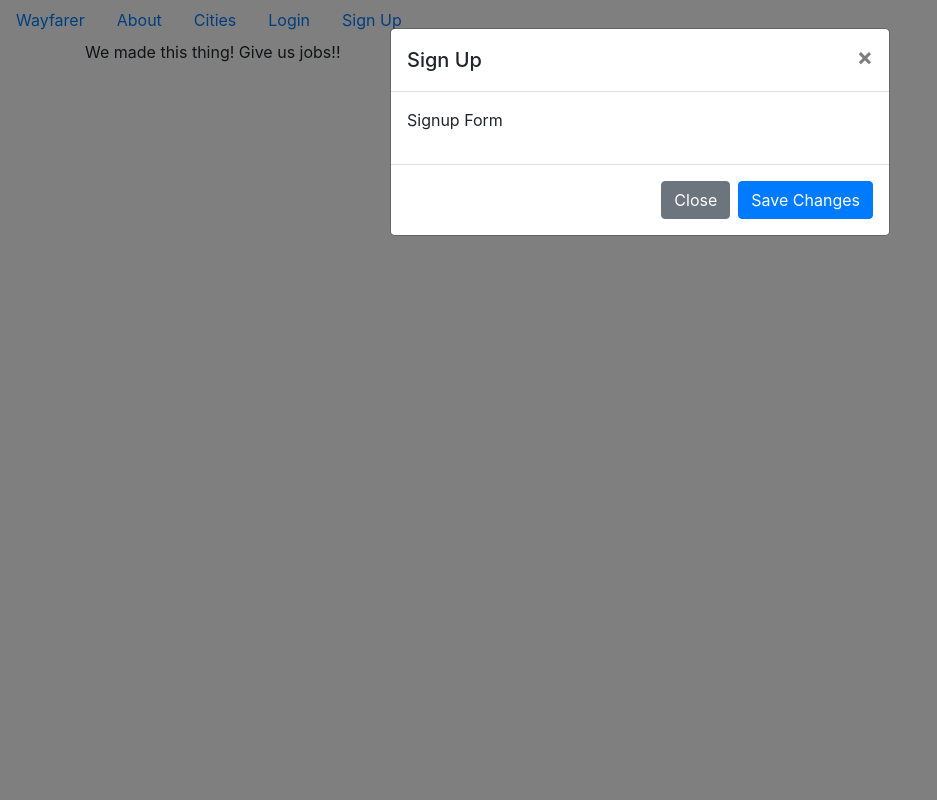
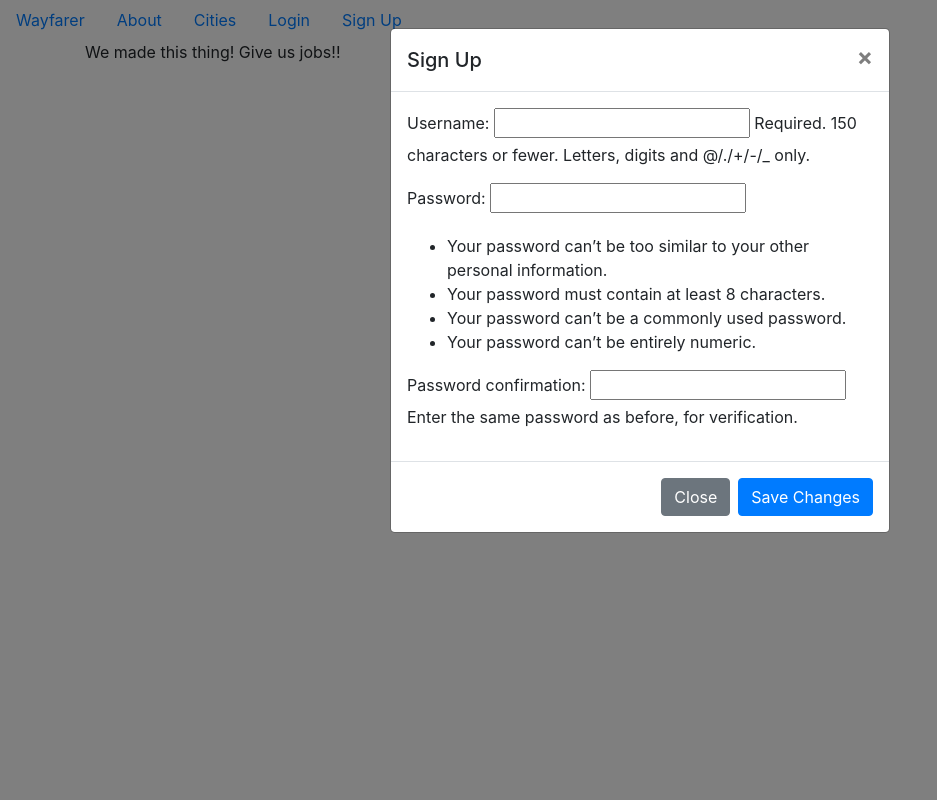
Before and after one commit to andrewjspivey/WAYFARER, a Django app: page /about/ in a window 1280 px wide, after a click on "Sign Up". Shown: the whole page, without its empty margins (0-937 px from the left). Run offline with Django 3.2, Linux system fonts and the light colour scheme; some libraries are stand-ins or nearby versions.

Commit message:
login modal functions

```diff
--- a/main_app/templates/base.html
+++ b/main_app/templates/base.html
@@ -32,7 +32,7 @@
         {% if user.is_authenticated %}
             <!-- View Profile -->
             <li class="nav-item">
-                <a href="{% url 'profile_detail' %}" class="nav-link active">Profile</a>
+                <a href="{% url 'profile' %}" class="nav-link active">Profile</a>
             </li>
             <!-- Logout -->
             <li class="nav-item">
@@ -61,12 +61,17 @@
                     </button>
                 </div>
                 <div class="modal-body">
-                    <p>Login Form</p>
+                    <form action="{% url 'login' %}" method="POST">
+                        {% csrf_token %}
+                        {{ login_form.as_p }}
+                        <input type="submit" value="Login">
+                    </form>
                 </div>
                 <div class="modal-footer">
-                    <button type="button" class="btn btn-secondary" data-dismiss="modal">Close</button>
-                    <button type="button" class="btn btn-primary">Save Changes</button>
+                    {% comment %} <button type="button" class="btn btn-secondary" data-dismiss="modal">Close</button>
+                    <button type="button" class="btn btn-primary">Save Changes</button> {% endcomment %}
                 </div>
+
             </div>
         </div>
     </div>
@@ -80,7 +85,10 @@
                     </button>
                 </div>
                 <div class="modal-body">
-                    <p>Signup Form</p>
+                    <form action="">
+                        {% csrf_token %}
+                        {{ signup_form.as_p }}
+                    </form>
                 </div>
                 <div class="modal-footer">
                     <button type="button" class="btn btn-secondary" data-dismiss="modal">Close</button>
--- a/main_app/templates/profile/detail.html
+++ b/main_app/templates/profile/detail.html
@@ -1,6 +1,6 @@
 {% extends 'base.html'%}
 {% block content %}
-
+<h1>{{user.username}}</h1>
 
 <div class="container">
     <div class="row">
--- a/main_app/urls.py
+++ b/main_app/urls.py
@@ -5,14 +5,14 @@ from . import views
 urlpatterns = [
     path('', views.home, name='home'),
     path('about/', views.about, name='about'),
-    path('profile/<int:user_id>/', views.user_detail, name='profile_detail'),
+    path('profile/', views.user_detail, name='profile'),
     path('cities/', views.cities_index, name='cities_index'),
     path('cities/<int:city_id>/', views.cities_detail, name='cities_detail'),
     # path('cities/<int:city_id>/delete/', views.cities_delete, name='cities_delete'),
     # path('cities/<int:city_id>/edit/', views.cities_edit, name='cities_edit'),
     # path('cities/<int:city_id>/assoc_post', views.assoc_post, name='assoc_cities_post'),
     # path('cities/<int:city_id>/deassoc_post', views.deassoc_post, name='deassoc_cities_post'),
-    path('accounts/signup/', views.signup, name='signup'),
+    # path('accounts/signup/', views.signup, name='signup'),
 
 
 ]
--- a/main_app/views.py
+++ b/main_app/views.py
@@ -3,29 +3,31 @@ from django.http import HttpResponse, JsonResponse
 from .models import City,Post
 from .forms import City_Form
 from django.contrib.auth import login
-from django.contrib.auth.forms import UserCreationForm
+from django.contrib.auth.forms import UserCreationForm, AuthenticationForm
 from django.contrib.auth.decorators import login_required
 
 # Create your views here.
 def home(request):
-    return render(request, 'home.html')
+    context = {'login_form': AuthenticationForm(), 'signup_form': UserCreationForm()}
+    return render(request, 'home.html', context)
 
 
 def about(request):
-    return render(request, 'about.html')
+    context = {'login_form': AuthenticationForm(), 'signup_form': UserCreationForm()}
+    return render(request, 'about.html', context)
 
 
 def cities_index(request):
-    if request.method == 'POST':
-        city_form = City_Form(request.POST)
-        if city_form.is_valid():
-            new_city = city_form.save(commit=False)
-            new_city.user = request.user
-            new_city.save()
-            return redirect('cities_index')
-    cities = City.objects.filter(user=request.user)
-    city_form = City_Form()
-    context = {'cities':cities, 'city_form': city_form}
+    # if request.method == 'POST':
+    #     city_form = City_Form(request.POST)
+    #     if city_form.is_valid():
+    #         new_city = city_form.save(commit=False)
+    #         new_city.user = request.user
+    #         new_city.save()
+    #         return redirect('cities_index')
+    # cities = City.objects.filter(user=request.user)
+    # city_form = City_Form()
+    # context = {'cities':cities, 'city_form': city_form, 'login_form': AuthenticationForm(), 'signup_form': UserCreationForm()}
     return render(request, 'cities/index.html')
     # return render(request, 'cities/index.html', context)
 
@@ -33,8 +35,13 @@ def cities_index(request):
 
 
 
-def user_detail(request, user_id):
-    user = User.objects.get(id=user_id)
+# def user_detail(request, user_id):
+#     user = User.objects.get(id=user_id)
+#     context = {'user': user}
+#     return render(request, 'profile/detail.html', context)
+
+def user_detail(request):
+    user = request.user
     context = {'user': user}
     return render(request, 'profile/detail.html', context)
 
@@ -42,7 +49,8 @@ def user_detail(request, user_id):
 
 
 def cities_detail(request):
-    return render(request, 'cities/detail.html')
+    context = {'login_form': AuthenticationForm(), 'signup_form': UserCreationForm()}
+    return render(request, 'cities/detail.html', context)
 
 # --- This functionality will by admin-only and accessible through the admin page, so we shouldn't need view functions to handle them ---
 # def cities_delete(request):
@@ -51,22 +59,22 @@ def cities_detail(request):
 #     return HttpResponse( '<h1>cities_edit</h1>')
 
 
-def signup(request):
-    # return HttpResponse( '<h1>signup</h1>')
-    error_message = ''
-    if request.method == 'POST':
-    # This is how to create a 'user' form object
-    # that includes the data from the browser
-        form = UserCreationForm(request.POST)
-        if form.is_valid():
-            # This will add the user to the database
-            user = form.save()
-            # This is how we log a user in via code
-            login(request, user)
-            return redirect('cats_index')
-        else:
-            error_message = 'Invalid sign up - try again'
-    # A GET or a bad POST request, so render signup.html with an empty form
-    form = UserCreationForm()
-    context = {'form': form, 'error_message': error_message}
-    return render(request, 'registration/signup.html', context)
+# def signup(request):
+#     # return HttpResponse( '<h1>signup</h1>')
+#     error_message = ''
+#     if request.method == 'POST':
+#     # This is how to create a 'user' form object
+#     # that includes the data from the browser
+#         form = UserCreationForm(request.POST)
+#         if form.is_valid():
+#             # This will add the user to the database
+#             user = form.save()
+#             # This is how we log a user in via code
+#             login(request, user)
+#             return redirect('cats_index')
+#         else:
+#             error_message = 'Invalid sign up - try again'
+#     # A GET or a bad POST request, so render signup.html with an empty form
+#     form = UserCreationForm()
+#     context = {'form': form, 'error_message': error_message}
+#     return render(request, 'registration/signup.html', context)
--- a/wayfarer_project/settings.py
+++ b/wayfarer_project/settings.py
@@ -124,7 +124,8 @@ USE_TZ = True
 STATIC_URL = '/static/'
 
 # profile_detail
-LOGIN_REDIRECT_URL = '/profile/'
+# LOGIN_REDIRECT_URL = '/profile/'
+LOGIN_REDIRECT_URL = '/'
 
 # home
 LOGOUT_REDIRECT_URL = '/'
```
